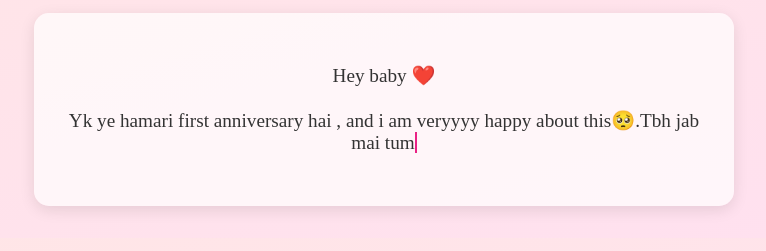
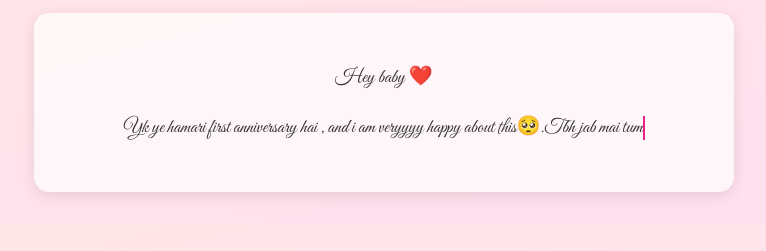
Before and after one commit to monarchlvl105/doracake, a plain HTML site: page index.html in a window 1280 px wide. Shown: the part 127-378 px from the top of the page, without its empty margins (256-1022 px from the left). Drawn offline with Linux system fonts and the light colour scheme.

Commit message:
index.html

```diff
--- a/index.html
+++ b/index.html
@@ -10,7 +10,7 @@
       margin: 0;
       padding: 0;
       background: linear-gradient(to bottom right, #ffe6e6, #ffe0f0);
-      font-family: gdhours;
+      font-family: 'Great Vibes', cursive;
       overflow-x: hidden;
     }
 
```
